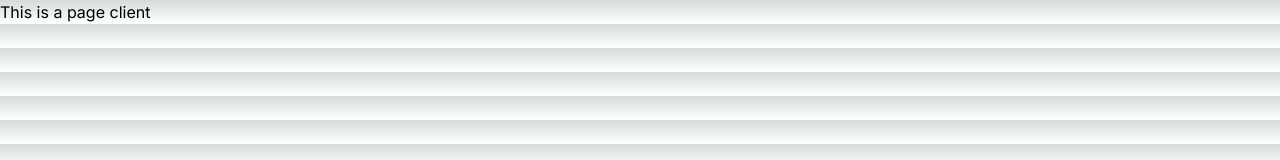
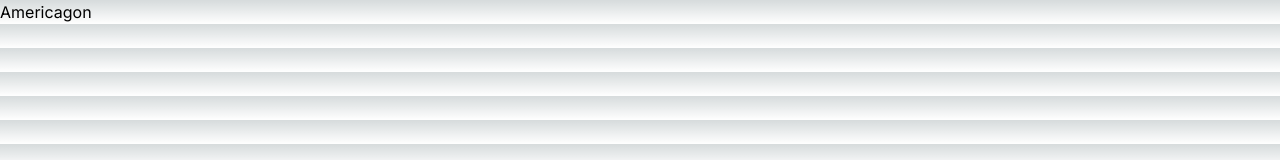
Before and after one commit to pirosiki002/newamericagon, a Next.js app: page / in a window 1280 px wide. Shown: the top 160 px of the page. Built offline with nearby package versions, Linux system fonts and the light colour scheme.

Commit message:
feat: main画面コンポーネント作成

```diff
--- /dev/null
+++ b/src/app/_components/MainScreen.tsx
@@ -0,0 +1,19 @@
+import React from 'react';
+// 他のコンポーネントのインポートが必要です
+
+const MainScreen = () => {
+  // 状態管理のためのコードがここに来ます
+
+  return (
+    <div>
+      <h1>Americagon</h1>
+      {/* ここに他のコンポーネントを配置します */}
+      {/* <GameBoard />
+      <ScoreBoard />
+      <Timer /> */}
+      {/* 他の必要なコンポーネント */}
+    </div>
+  );
+};
+
+export default MainScreen;
--- a/src/app/page.client.tsx
+++ b/src/app/page.client.tsx
@@ -1,10 +1,11 @@
 'use client'
 import React from 'react';
+import MainScreen from '@/app/_components/MainScreen'
 
 const Pageclient = () => {
   return (
     <div>
-      <p>This is a page client</p>
+      <MainScreen />
     </div>
   );
 };
```
